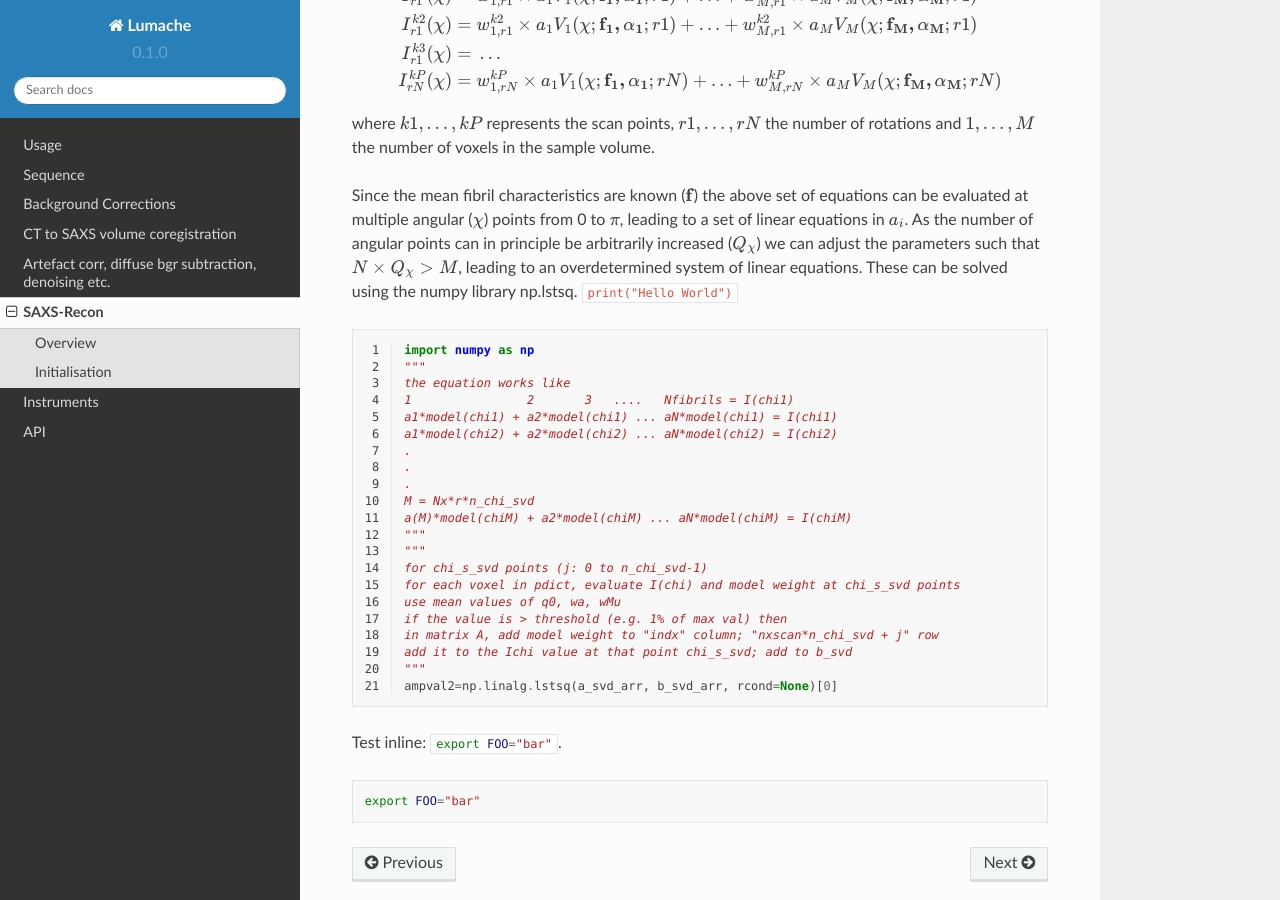
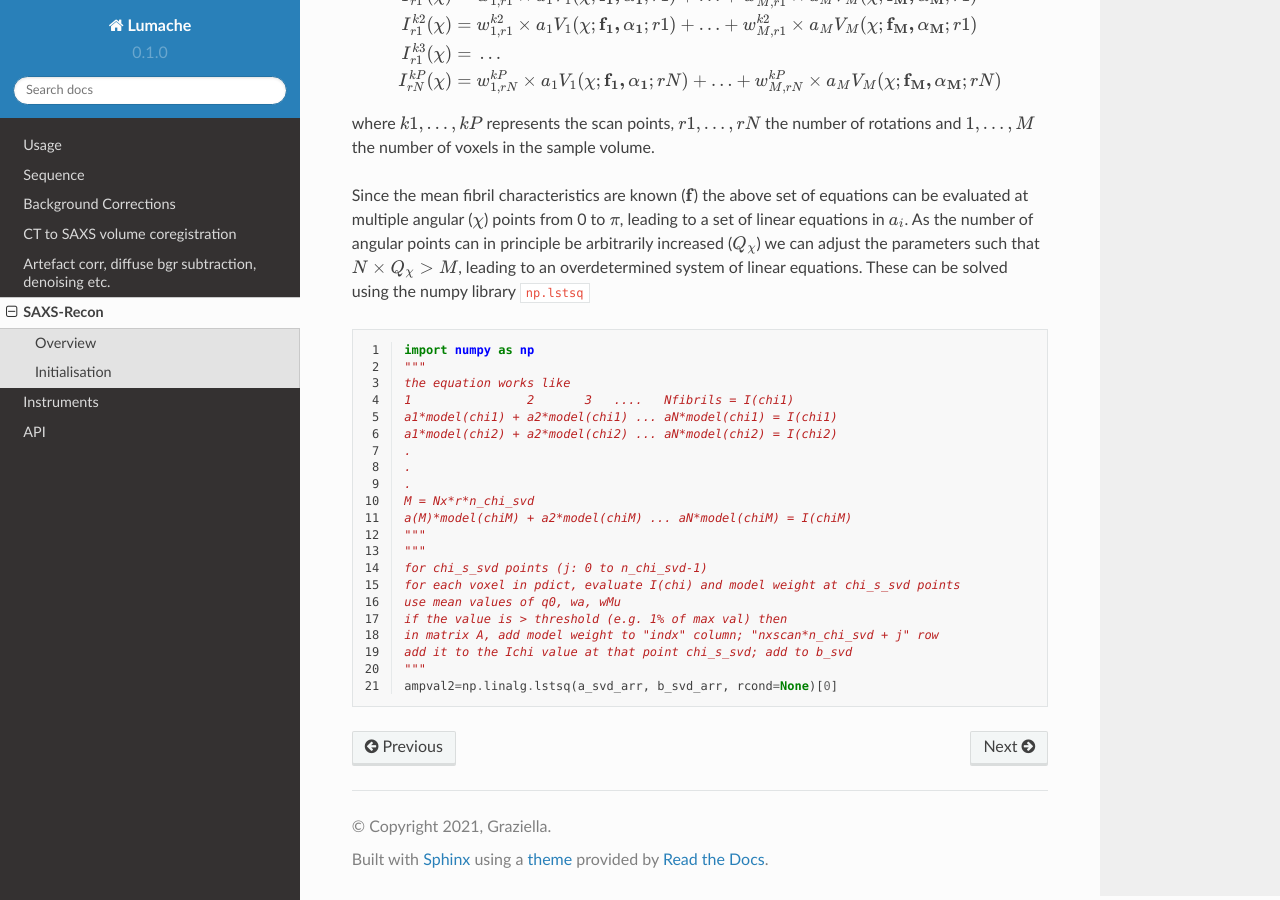
Before and after one commit to himadri111/saxs-docs-tutorial, a Sphinx documentation site: the page built from docs/source/saxsrecon.rst, in a window 1280 px wide and 900 px high, scrolled down 701 px. Built offline with Sphinx 7.4.7 and the Read the Docs theme 2.0.0, drawn with Linux system fonts in a browser that asks for light colours; cross-references to code outside the pages are shown as plain code.

Commit message:
Update saxsrecon.rst

```diff
--- a/docs/source/saxsrecon.rst
+++ b/docs/source/saxsrecon.rst
@@ -29,7 +29,7 @@
 
 where :math:`k1,\ldots,kP` represents the scan points, :math:`r1,\ldots,rN` the number of rotations and :math:`1,\ldots,M` the number of voxels in the sample volume.
 
-Since the mean fibril characteristics are known (:math:`\bf{f}`) the above set of equations can be evaluated at multiple angular (:math:`\chi`) points from 0 to :math:`\pi`, leading to a set of linear equations in :math:`a_{i}`. As the number of angular points can in principle be arbitrarily increased (:math:`Q_{\chi}`) we can adjust the parameters such that :math:`N \times Q_{\chi} > M`, leading to an overdetermined system of linear equations. These can be solved using the numpy library np.lstsq. :python:`print("Hello World")`
+Since the mean fibril characteristics are known (:math:`\bf{f}`) the above set of equations can be evaluated at multiple angular (:math:`\chi`) points from 0 to :math:`\pi`, leading to a set of linear equations in :math:`a_{i}`. As the number of angular points can in principle be arbitrarily increased (:math:`Q_{\chi}`) we can adjust the parameters such that :math:`N \times Q_{\chi} > M`, leading to an overdetermined system of linear equations. These can be solved using the numpy library :python:`np.lstsq`
 
 .. code-block:: python
    :linenos:
@@ -55,12 +55,3 @@
    add it to the Ichi value at that point chi_s_svd; add to b_svd
    """
    ampval2=np.linalg.lstsq(a_svd_arr, b_svd_arr, rcond=None)[0]
-
-.. role:: bash(code)
-   :language: bash
-
-Test inline: :bash:`export FOO="bar"`.
-
-.. code-block:: bash
-
-    export FOO="bar"
```
